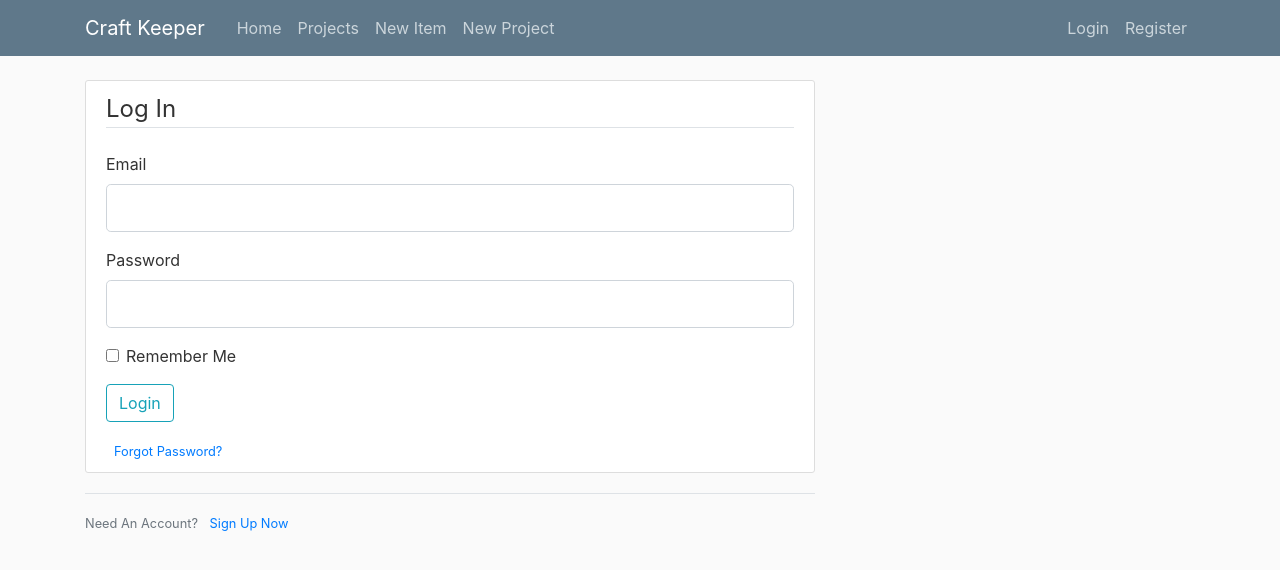
After one commit to akalezic/comp453, a Flask app: page /login in a window 1280 px wide. The commit adds this page. Shown: the top 570 px of the page. Run offline with Flask 2, Linux system fonts and the light colour scheme; parts of the project's set-up code (start-up, migrations or seed data) failed here and were passed over; some libraries are stand-ins or nearby versions.

Commit message:
Added user login

```diff
--- a/flaskDemo/__init__.py
+++ b/flaskDemo/__init__.py
@@ -1,10 +1,16 @@
 from flask import Flask
 from flask_sqlalchemy import SQLAlchemy
+from flask_bcrypt import Bcrypt
+from flask_login import LoginManager
 
 app = Flask(__name__)
 app.config['SECRET_KEY'] = '5791628bb0b13ce0c676dfde280ba245'
 app.config['SQLALCHEMY_DATABASE_URI'] = 'mysql://db2:COMP453db2@45.55.59.121/db2'
 db = SQLAlchemy(app)
+bcrypt = Bcrypt(app)
+login_manager = LoginManager(app)
+login_manager.login_view = 'login'
+login_manager.login_message_category = 'info'
 
 from flaskDemo import routes
 from flaskDemo import models
--- a/flaskDemo/forms.py
+++ b/flaskDemo/forms.py
@@ -5,8 +5,55 @@ from wtforms import StringField, PasswordField, SubmitField, BooleanField, TextA
 from wtforms.validators import DataRequired, Length, Email, EqualTo, ValidationError,Regexp, Optional
 from wtforms.ext.sqlalchemy.fields import QuerySelectField
 from flaskDemo import db
-from flaskDemo.models import Item, Project
+from flaskDemo.models import User, Item, Project
 from wtforms.fields.html5 import DateField
+
+class RegistrationForm(FlaskForm):
+    username = StringField('Username',
+                           validators=[DataRequired(), Length(min=2, max=20)])
+    email = StringField('Email',
+                        validators=[DataRequired(), Email()])
+    password = PasswordField('Password', validators=[DataRequired()])
+    confirm_password = PasswordField('Confirm Password',
+                                     validators=[DataRequired(), EqualTo('password')])
+    submit = SubmitField('Sign Up')
+
+    def validate_username(self, username):
+        user = User.query.filter_by(username=username.data).first()
+        if user:
+            raise ValidationError('That username is taken. Please choose a different one.')
+
+    def validate_email(self, email):
+        user = User.query.filter_by(email=email.data).first()
+        if user:
+            raise ValidationError('That email is taken. Please choose a different one.')
+
+class LoginForm(FlaskForm):
+    email = StringField('Email',
+                        validators=[DataRequired(), Email()])
+    password = PasswordField('Password', validators=[DataRequired()])
+    remember = BooleanField('Remember Me')
+    submit = SubmitField('Login')
+
+class UpdateAccountForm(FlaskForm):
+    username = StringField('Username',
+                           validators=[DataRequired(), Length(min=2, max=20)])
+    email = StringField('Email',
+                        validators=[DataRequired(), Email()])
+    picture = FileField('Update Profile Picture', validators=[FileAllowed(['jpg', 'png'])])
+    submit = SubmitField('Update')
+
+    def validate_username(self, username):
+        if username.data != current_user.username:
+            user = User.query.filter_by(username=username.data).first()
+            if user:
+                raise ValidationError('That username is taken. Please choose a different one.')
+
+    def validate_email(self, email):
+        if email.data != current_user.email:
+            user = User.query.filter_by(email=email.data).first()
+            if user:
+                raise ValidationError('That email is taken. Please choose a different one.')
 
 class AddItemForm(FlaskForm):
     item_id = IntegerField("Item ID", validators=[DataRequired()])
--- a/flaskDemo/routes.py
+++ b/flaskDemo/routes.py
@@ -2,9 +2,10 @@ import os
 import secrets
 from PIL import Image
 from flask import render_template, url_for, flash, redirect, request, abort
-from flaskDemo import app, db
-from flaskDemo.models import Buyer, Buyer_Order, Item, Item_Order, Vendor, Project, Order_Line, Required_Items
-from flaskDemo.forms import AddItemForm, AddProjectForm
+from flaskDemo import app, db, bcrypt
+from flaskDemo.models import User, Buyer, Buyer_Order, Item, Item_Order, Vendor, Project, Order_Line, Required_Items
+from flaskDemo.forms import AddItemForm, AddProjectForm, RegistrationForm, LoginForm, UpdateAccountForm
+from flask_login import login_user, current_user, logout_user, login_required
 from datetime import datetime
 
 
@@ -19,7 +20,75 @@ def about():
     projects = Project.query.all()
     return render_template('about.html', title='Projects', outString = projects)
 
+@app.route("/register", methods=['GET', 'POST'])
+def register():
+    if current_user.is_authenticated:
+        return redirect(url_for('home'))
+    form = RegistrationForm()
+    if form.validate_on_submit():
+        hashed_password = bcrypt.generate_password_hash(form.password.data).decode('utf-8')
+        user = User(username=form.username.data, email=form.email.data, password=hashed_password)
+        db.session.add(user)
+        db.session.commit()
+        flash('Your account has been created! You are now able to log in', 'success')
+        return redirect(url_for('login'))
+    return render_template('register.html', title='Register', form=form)
+
+@app.route("/login", methods=['GET', 'POST'])
+def login():
+    if current_user.is_authenticated:
+        return redirect(url_for('home'))
+    form = LoginForm()
+    if form.validate_on_submit():
+        user = User.query.filter_by(email=form.email.data).first()
+        if user and bcrypt.check_password_hash(user.password, form.password.data):
+            login_user(user, remember=form.remember.data)
+            next_page = request.args.get('next')
+            return redirect(next_page) if next_page else redirect(url_for('home'))
+        else:
+            flash('Login Unsuccessful. Please check email and password', 'danger')
+    return render_template('login.html', title='Login', form=form)
+
+@app.route("/logout")
+def logout():
+    logout_user()
+    return redirect(url_for('home'))
+
+def save_picture(form_picture):
+    random_hex = secrets.token_hex(8)
+    _, f_ext = os.path.splitext(form_picture.filename)
+    picture_fn = random_hex + f_ext
+    picture_path = os.path.join(app.root_path, 'static/profile_pics', picture_fn)
+
+    output_size = (125, 125)
+    i = Image.open(form_picture)
+    i.thumbnail(output_size)
+    i.save(picture_path)
+
+    return picture_fn
+
+@app.route("/account", methods=['GET', 'POST'])
+@login_required
+def account():
+    form = UpdateAccountForm()
+    if form.validate_on_submit():
+        if form.picture.data:
+            picture_file = save_picture(form.picture.data)
+            current_user.image_file = picture_file
+        current_user.username = form.username.data
+        current_user.email = form.email.data
+        db.session.commit()
+        flash('Your account has been updated!', 'success')
+        return redirect(url_for('account'))
+    elif request.method == 'GET':
+        form.username.data = current_user.username
+        form.email.data = current_user.email
+    image_file = url_for('static', filename='profile_pics/' + current_user.image_file)
+    return render_template('account.html', title='Account',
+                           image_file=image_file, form=form)
+
 @app.route("/additem/new", methods=['GET', 'POST'])
+@login_required
 def new_item():
     form = AddItemForm()
     if form.validate_on_submit():
@@ -34,6 +103,7 @@ def new_item():
     return render_template("create_item.html", title="New Item", form=form)
 
 @app.route("/addproject/new", methods=['GET', 'POST'])
+@login_required
 def new_project():
     form = AddProjectForm()
     if form.validate_on_submit():
--- a/flaskDemo/templates/layout.html
+++ b/flaskDemo/templates/layout.html
@@ -32,6 +32,15 @@
               <a class="nav-item nav-link" href="{{ url_for('new_project') }}">New Project</a>
             </div>
             <!-- Navbar Right Side -->
+			<div class="navbar-nav">
+              {% if current_user.is_authenticated %}
+                <a class="nav-item nav-link" href="{{ url_for('account') }}">Account</a>
+                <a class="nav-item nav-link" href="{{ url_for('logout') }}">Logout</a>
+              {% else %}
+                <a class="nav-item nav-link" href="{{ url_for('login') }}">Login</a>
+                <a class="nav-item nav-link" href="{{ url_for('register') }}">Register</a>
+              {% endif %}
+            </div>
           </div>
         </div>
       </nav>
--- /dev/null
+++ b/flaskDemo/templates/login.html
@@ -0,0 +1,52 @@
+{% extends "layout.html" %}
+{% block content %}
+    <div class="content-section">
+        <form method="POST" action="">
+            {{ form.hidden_tag() }}
+            <fieldset class="form-group">
+                <legend class="border-bottom mb-4">Log In</legend>
+                <div class="form-group">
+                    {{ form.email.label(class="form-control-label") }}
+                    {% if form.email.errors %}
+                        {{ form.email(class="form-control form-control-lg is-invalid") }}
+                        <div class="invalid-feedback">
+                            {% for error in form.email.errors %}
+                                <span>{{ error }}</span>
+                            {% endfor %}
+                        </div>
+                    {% else %}
+                        {{ form.email(class="form-control form-control-lg") }}
+                    {% endif %}
+                </div>
+                <div class="form-group">
+                    {{ form.password.label(class="form-control-label") }}
+                    {% if form.password.errors %}
+                        {{ form.password(class="form-control form-control-lg is-invalid") }}
+                        <div class="invalid-feedback">
+                            {% for error in form.password.errors %}
+                                <span>{{ error }}</span>
+                            {% endfor %}
+                        </div>
+                    {% else %}
+                        {{ form.password(class="form-control form-control-lg") }}
+                    {% endif %}
+                </div>
+                <div class="form-check">
+                    {{ form.remember(class="form-check-input") }}
+                    {{ form.remember.label(class="form-check-label") }}
+                </div>
+            </fieldset>
+            <div class="form-group">
+                {{ form.submit(class="btn btn-outline-info") }}
+            </div>
+            <small class="text-muted ml-2">
+                <a href="#">Forgot Password?</a>
+            </small>
+        </form>
+    </div>
+    <div class="border-top pt-3">
+        <small class="text-muted">
+            Need An Account? <a class="ml-2" href="{{ url_for('register') }}">Sign Up Now</a>
+        </small>
+    </div>
+{% endblock content %}
```
Also changed, not shown: flaskDemo/models.py (+14 -1 lines), flaskDemo/templates/account.html (added, +57 -0 lines), flaskDemo/templates/register.html (added, +72 -0 lines).
